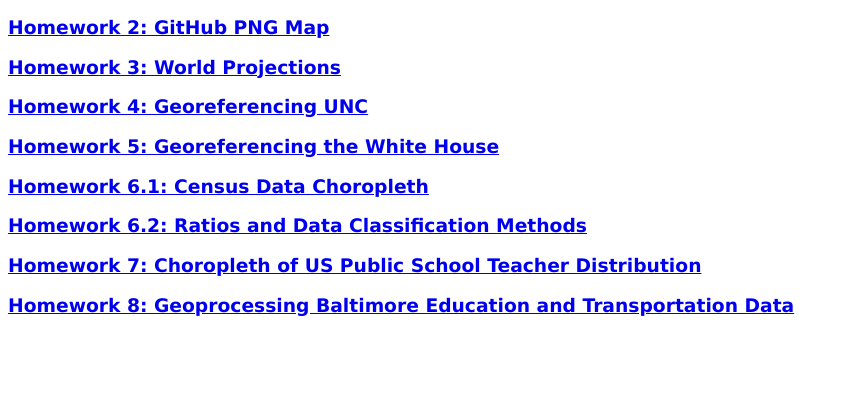
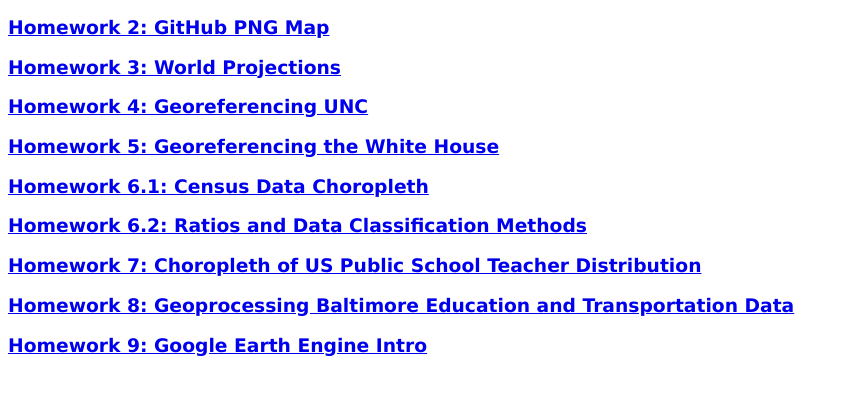
Before and after one commit to savcrwil/GEOG370-SP22, a plain HTML site: page index.html in a window 1280 px wide. Shown: the part 112-506 px from the top of the page, without its empty margins (0-848 px from the left). Drawn offline with Linux system fonts and the light colour scheme.

Commit message:
Update index.html

```diff
--- a/index.html
+++ b/index.html
@@ -17,4 +17,5 @@
   <h3><a href="./hw6/hw62.html"> Homework 6.2: Ratios and Data Classification Methods</a></h3>
   <h3><a href="./hw7/hw7.html"> Homework 7: Choropleth of US Public School Teacher Distribution</a></h3>
   <h3><a href="./hw8/hw8.html"> Homework 8: Geoprocessing Baltimore Education and Transportation Data</a></h3>
+  <h3><a href="./hw9/hw9.html"> Homework 9: Google Earth Engine Intro</a></h3>
 </body>
```
